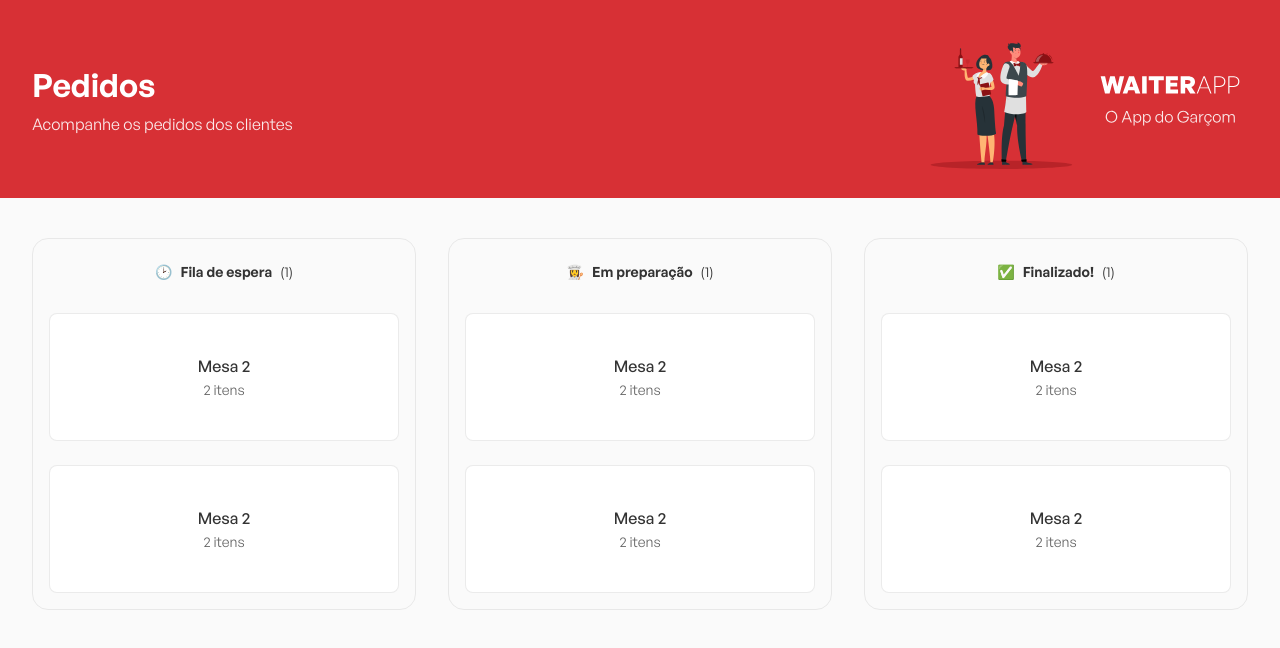
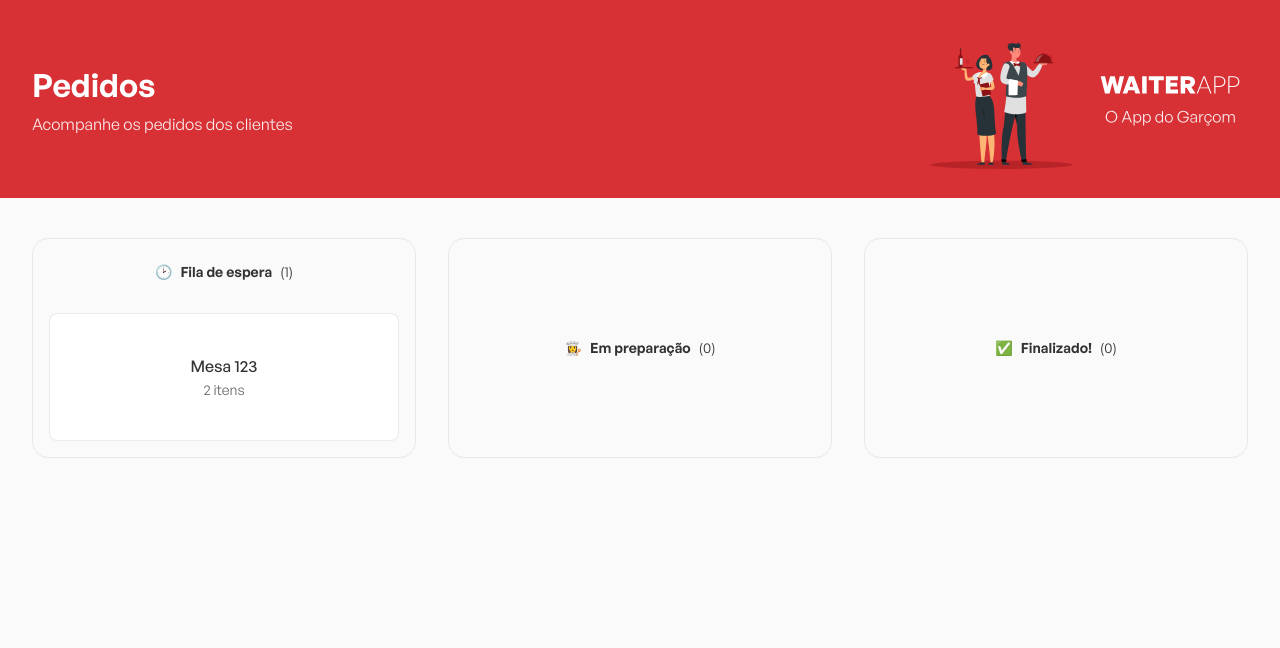
Before and after one commit to Augusto9237/waiter-app-gdmsve, a React (Vite) app: page / in a window 1280 px wide. Shown: the top 648 px of the page. Built offline with nearby package versions, Linux system fonts and the light colour scheme.

Commit message:
modal ok

```diff
--- /dev/null
+++ b/src/components/OrderModal/index.tsx
@@ -0,0 +1,77 @@
+import closeIcon from "../../assets/images/close-icon.svg";
+import { Order } from "../../types/Order";
+import { formatCurrency } from "../../utils/formatCurrency";
+
+import { ModalBody, OrderDetails, Overlay } from "./styles";
+
+interface OrderModalProps {
+  visible: boolean;
+  order: Order | null;
+}
+
+export function OrderModal({ visible, order }: OrderModalProps) {
+  if (!visible || !order) {
+    return null;
+  }
+
+  const total = order.products.reduce((total, { product, quantity }) => {
+    return total + product.price * quantity;
+  }, 0);
+
+  return (
+    <Overlay>
+      <ModalBody>
+        <header>
+          <strong>Mesa {order.table}</strong>
+          <button type="button">
+            <img src={closeIcon} alt="Icone de fechar" />
+          </button>
+        </header>
+
+        <div className="status-container">
+          <small>Status do Pedido</small>
+          <div>
+            <span>
+              {order.status === "WAITING" && "🕑"}
+              {order.status === "IN_PRODUCTION" && "👩‍🍳"}
+              {order.status === "DONE" && "✅"}
+            </span>
+
+            <strong>
+              {order.status === "WAITING" && "  Fila de espera"}
+              {order.status === "IN_PRODUCTION" && "Em produção"}
+              {order.status === "DONE" && "Pronto"}
+            </strong>
+          </div>
+        </div>
+        <OrderDetails>
+          <strong>Itens</strong>
+
+          <div className="order-items">
+            {order.products.map(({ _id, product, quantity }) => (
+              <div className="item" key={_id}>
+                <img
+                  src={product.imagePath}
+                  alt={product.name}
+                  width="48"
+                  height="48"
+                />
+
+                <span className="quantity">{quantity}x</span>
+                <div className="product-details">
+                  <strong>{product.name}</strong>
+                  <span>{formatCurrency(product.price)}</span>
+                </div>
+              </div>
+            ))}
+          </div>
+
+          <div className="total">
+            <span>Total</span>
+            <strong>{formatCurrency(total)}</strong>
+          </div>
+        </OrderDetails>
+      </ModalBody>
+    </Overlay>
+  );
+}
--- /dev/null
+++ b/src/components/OrderModal/styles.ts
@@ -0,0 +1,114 @@
+import styled from "styled-components";
+
+export const Overlay = styled.div`
+  left: 0px;
+  top: 0px;
+  background: rgba(0, 0, 0, 0.8);
+  backdrop-filter: blur(4.5px);
+  width: 100%;
+  height: 100%;
+  position: fixed;
+  display: flex;
+  align-items: center;
+  justify-content: center;
+`;
+
+export const ModalBody = styled.div`
+  background: #fff;
+  width: 480px;
+  border-radius: 8px;
+  padding: 32px;
+
+  header {
+    display: flex;
+    align-items: center;
+    justify-content: space-between;
+
+    strong {
+      font-size: 24px;
+    }
+
+    button {
+      border: 0;
+      background: transparent;
+      line-height: 0;
+    }
+  }
+
+  .status-container {
+    margin-top: 32px;
+
+    small {
+      font-size: 14px;
+      opacity: 0.8;
+    }
+
+    div {
+      margin-top: 8px;
+      display: flex;
+      align-items: center;
+      gap: 8px;
+    }
+  }
+`;
+
+export const OrderDetails = styled.div`
+  margin-top: 32px;
+
+  > strong {
+    font-weight: 500;
+    font-size: 14px;
+    opacity: 0.8;
+  }
+
+  .order-items {
+    margin-top: 16px;
+
+    .item {
+      display: flex;
+
+      & + .item {
+        margin-top: 16px;
+      }
+
+      img {
+        border-radius: 6px;
+      }
+
+      .quantity {
+        font-size: 14px;
+        color: #666;
+        display: block;
+        min-width: 20px;
+        margin-left: 12px;
+      }
+
+      .product-details {
+        margin-left: 4px;
+
+        strong {
+          display: block;
+          margin-bottom: 4px;
+        }
+
+        span {
+          font-size: 14px;
+          color: #666;
+        }
+      }
+    }
+  }
+
+  .total {
+    display: flex;
+    align-items: center;
+    justify-content: space-between;
+    margin-top: 24px;
+
+    span {
+      font-weight: 14px;
+      font-size: 14px;
+      opacity: 0.8;
+    }
+  }
+`;
--- a/src/components/Orders/index.tsx
+++ b/src/components/Orders/index.tsx
@@ -1,12 +1,13 @@
+import { orders } from "../../mocks/orders";
 import { OrdersBoard } from "../OrdersBoard";
 import { Container } from "./styles";
 
 export function Orders() {
   return (
     <Container>
-      <OrdersBoard icon="🕑" title="Fila de espera" />
-      <OrdersBoard icon="👩‍🍳" title="Em preparação" />
-      <OrdersBoard icon="✅" title="Finalizado!" />
+      <OrdersBoard icon="🕑" title="Fila de espera" orders={orders} />
+      <OrdersBoard icon="👩‍🍳" title="Em preparação" orders={[]} />
+      <OrdersBoard icon="✅" title="Finalizado!" orders={[]} />
     </Container>
   );
 }
--- a/src/components/Orders/styles.ts
+++ b/src/components/Orders/styles.ts
@@ -7,57 +7,3 @@ export const Container = styled.div`
   margin: 40px auto;
   gap: 32px;
 `;
-
-export const Board = styled.div`
-  padding: 16px;
-  border: 1px solid rgba(204, 204, 204, 0.4);
-  border-radius: 16px;
-  display: flex;
-  flex-direction: column;
-  align-items: center;
-  justify-content: center;
-  flex: 1;
-
-  header {
-    padding: 8px;
-    font-size: 14px;
-    display: flex;
-    align-items: center;
-    gap: 8px;
-  }
-`;
-
-export const OrdersContainer = styled.div`
-  display: flex;
-  flex-direction: column;
-  width: 100%;
-  margin-top: 24px;
-
-  button {
-    background: #fff;
-    border: 1px solid rgba(204, 204, 204, 0.4);
-    height: 128px;
-    border-radius: 8px;
-    display: flex;
-    flex-direction: column;
-    justify-content: center;
-    align-items: center;
-    gap: 4px;
-
-    strong {
-      font-weight: 500;
-    }
-
-    span {
-      font-size: 14px;
-      color: #666;
-    }
-
-    span {
-    }
-
-    & + button {
-      margin-top: 24px;
-    }
-  }
-`;
--- a/src/components/OrdersBoard/index.tsx
+++ b/src/components/OrdersBoard/index.tsx
@@ -1,29 +1,46 @@
+import { useState } from "react";
+import { Order } from "../../types/Order";
+import { OrderModal } from "../OrderModal";
 import { Board, OrdersContainer } from "./styles";
 
 interface OrderBoardProps {
   icon: string;
   title: string;
+  orders: Order[];
 }
 
-export function OrdersBoard({icon, title}: OrderBoardProps) {
+export function OrdersBoard({ icon, title, orders }: OrderBoardProps) {
+  const [isModalVisible, setIstModalVisible] = useState(false);
+  const [selectedOrder, setSelectedOrder] = useState<null | Order>(null);
+
+  function handleOpenModal(order: Order) {
+    setIstModalVisible(true);
+    setSelectedOrder(order);
+  }
+
   return (
     <Board>
+      <OrderModal order={selectedOrder} visible={isModalVisible} />
       <header>
         <span>{icon}</span>
         <strong>{title}</strong>
-        <span>(1)</span>
+        <span>({orders.length})</span>
       </header>
 
-      <OrdersContainer>
-        <button type="button">
-          <strong>Mesa 2</strong>
-          <span>2 itens</span>
-        </button>
-        <button type="button">
-          <strong>Mesa 2</strong>
-          <span>2 itens</span>
-        </button>
-      </OrdersContainer>
+      {orders.length > 0 && (
+        <OrdersContainer>
+          {orders.map((order) => (
+            <button
+              type="button"
+              key={order._id}
+              onClick={() => handleOpenModal(order)}
+            >
+              <strong>Mesa {order.table}</strong>
+              <span>{order.products.length} itens</span>
+            </button>
+          ))}
+        </OrdersContainer>
+      )}
     </Board>
   );
 }
--- a/src/components/OrdersBoard/styles.ts
+++ b/src/components/OrdersBoard/styles.ts
@@ -10,7 +10,7 @@ export const Board = styled.div`
   justify-content: center;
   flex: 1;
 
-  header {
+  > header {
     padding: 8px;
     font-size: 14px;
     display: flex;
--- a/src/mocks/orders.ts
+++ b/src/mocks/orders.ts
@@ -1,27 +1,31 @@
-const orders: Order[] = [
+import { Order } from "../types/Order";
+
+export const orders: Order[] = [
   {
-    _id: '6372e48cbcd195b0d3d0f7f3',
-    table: '123',
-    status: 'WAITING',
+    _id: "6372e48cbcd195b0d3d0f7f3",
+    table: "123",
+    status: "WAITING",
     products: [
       {
         product: {
-          name: 'Pizza quatro queijos',
-          imagePath: '1668472896991-quatro-queijos.png',
+          name: "Pizza quatro queijos",
+          imagePath:
+            "https://www.receiteria.com.br/wp-content/uploads/receitas-de-pizza-quatro-queijos-00.jpg",
           price: 40,
         },
         quantity: 3,
-        _id: '6372e48cbcd195b0d3d0f7f4'
+        _id: "6372e48cbcd195b0d3d0f7f4",
       },
       {
         product: {
-          name: 'Coca cola',
-          imagePath: '1668473462705-coca-cola.png',
+          name: "Coca cola",
+          imagePath:
+            "https://thumbs.dreamstime.com/b/lata-da-coca-cola-18774340.jpg",
           price: 7,
         },
         quantity: 2,
-        _id: '6372e48cbcd195b0d3d0f7f5'
-      }
+        _id: "6372e48cbcd195b0d3d0f7f5",
+      },
     ],
-  }
+  },
 ];
--- /dev/null
+++ b/src/utils/formatCurrency.ts
@@ -0,0 +1,6 @@
+export function formatCurrency(value: number) {
+  return new Intl.NumberFormat("pt-br", {
+    style: "currency",
+    currency: "BRL",
+  }).format(value);
+}
```
Also changed, not shown: src/types/Order.ts (+10 -1 lines).
